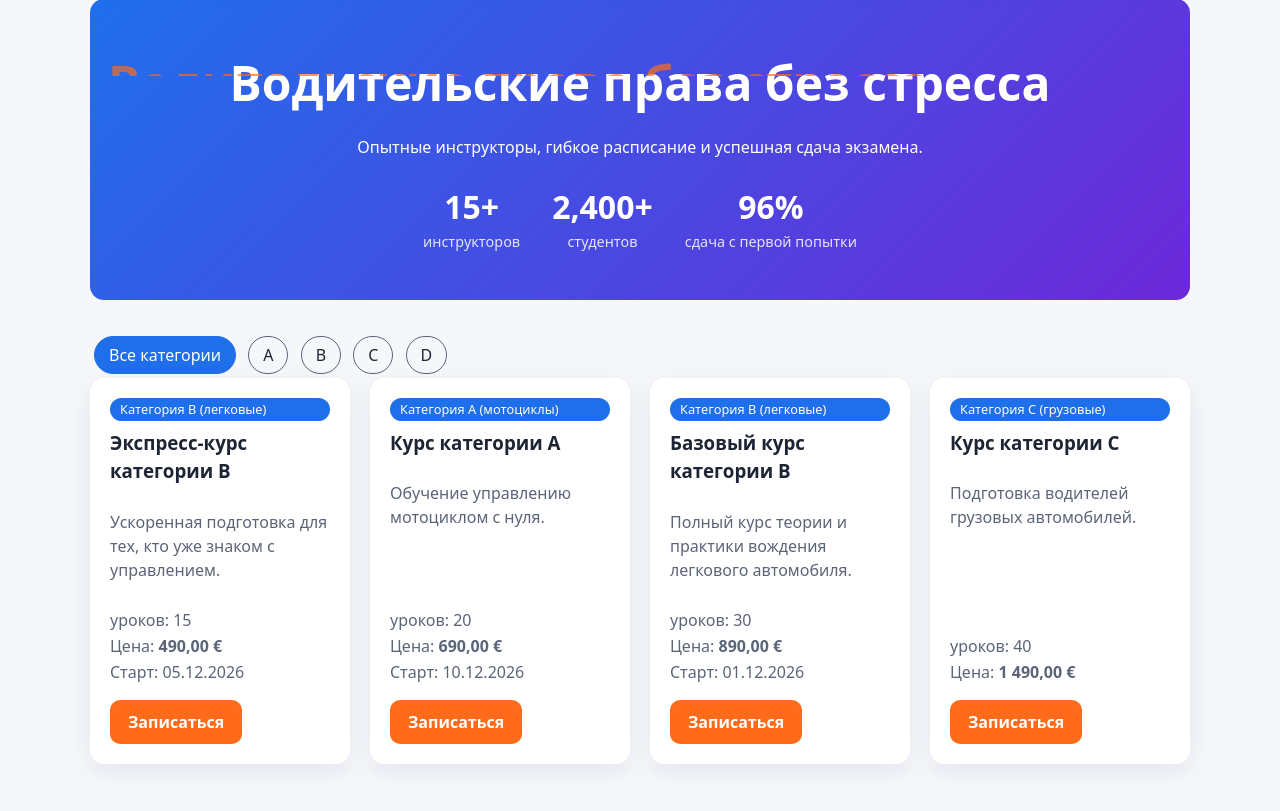
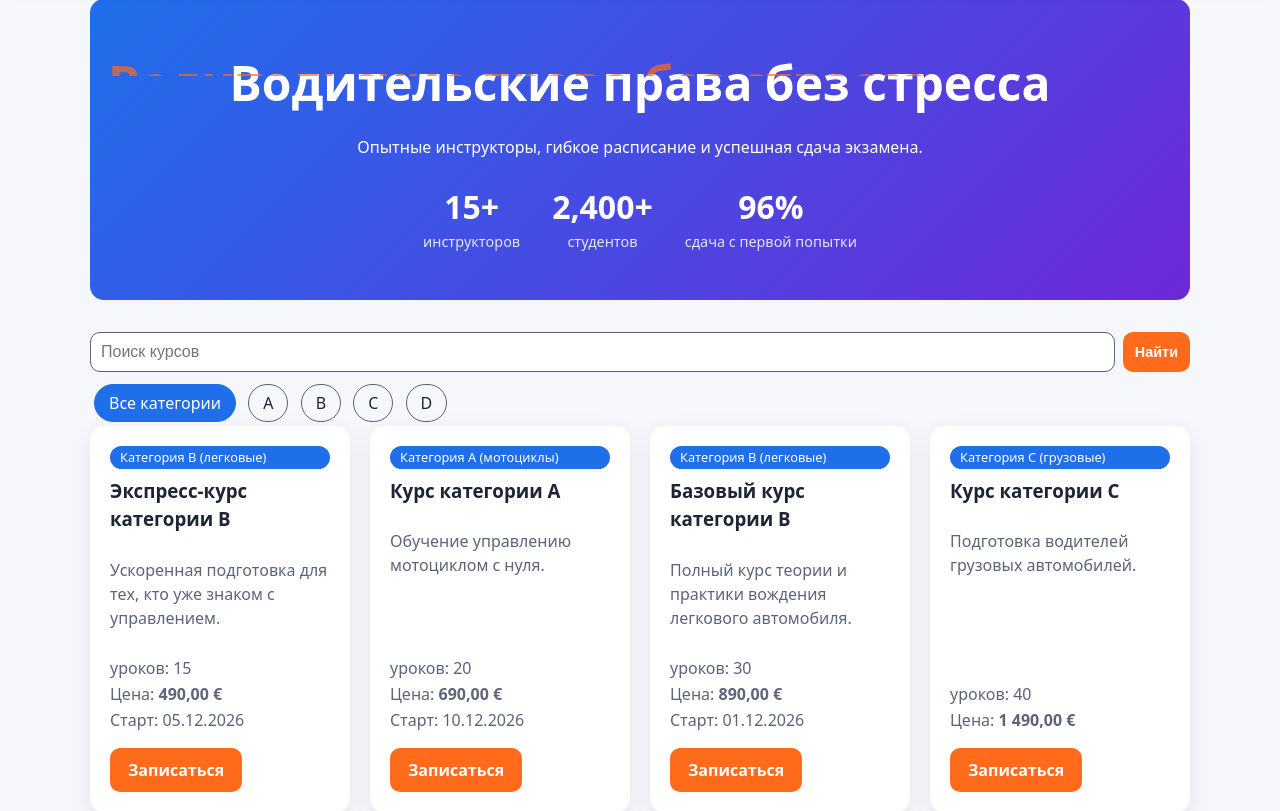
Before and after one commit to benoorde/Autokool, a PHP site: page / in a window 1280 px wide. Shown: the part 87-898 px from the top of the page. Run offline with PHP 8.4, Linux system fonts and the light colour scheme; data comes from the database, SQL or seed files in the repository.

Commit message:
lisa kursuste otsing pealehele

```diff
--- a/src/assets/style.css
+++ b/src/assets/style.css
@@ -74,6 +74,8 @@ main.container { padding: 24px 0 48px; min-height: 70vh; }
   display: inline-block; padding: 6px 14px; margin: 4px;
   border-radius: 999px; border: 1px solid var(--muted); color: var(--text);
 }
+.search { display: flex; gap: 8px; margin: 16px 0 8px; }
+.search input { flex: 1; padding: 10px; border-radius: 10px; border: 1px solid var(--muted); background: var(--surface); color: var(--text); font-size: 1rem; min-width: 0; }
 .chip.on, .chip:hover { background: var(--accent-2); border-color: var(--accent-2); color: #fff; }
 .form-card { max-width: 420px; margin: 0 auto; background: var(--surface); padding: 24px; border-radius: var(--radius); box-shadow: var(--shadow); }
 .form-card label { display: block; margin-bottom: 14px; font-weight: 500; }
--- a/src/index.php
+++ b/src/index.php
@@ -7,9 +7,20 @@ $sql = 'SELECT c.*, cat.name_ru AS cat_ru, cat.name_et AS cat_et, i.full_name AS
         JOIN categories cat ON cat.id = c.category_id
         LEFT JOIN instructors i ON i.id = c.instructor_id';
 $params = [];
+$q = trim($_GET['q'] ?? '');
+$where = [];
 if ($cat) {
-    $sql .= ' WHERE c.category_id = ?';
+    $where[] = 'c.category_id = ?';
     $params[] = $cat;
+}
+if ($q !== '') {
+    $where[] = '(c.title_ru LIKE ? OR c.title_et LIKE ? OR c.description_ru LIKE ? OR c.description_et LIKE ?)';
+    for ($i = 0; $i < 4; $i++) {
+        $params[] = '%' . $q . '%';
+    }
+}
+if ($where) {
+    $sql .= ' WHERE ' . implode(' AND ', $where);
 }
 $stmt = db()->prepare($sql . ' ORDER BY c.price_eur');
 $stmt->execute($params);
@@ -26,10 +37,15 @@ $courses = $stmt->fetchAll();
 </section>
 
 <section id="courses">
+  <form class="search" method="get" action="/index.php#courses">
+    <input type="search" name="q" value="<?= e($q) ?>" placeholder="<?= e(t('search')) ?>">
+    <?php if ($cat): ?><input type="hidden" name="cat" value="<?= (int)$cat ?>"><?php endif; ?>
+    <button class="btn btn-small" type="submit"><?= e(t('search_btn')) ?></button>
+  </form>
   <div class="filters">
     <a href="/index.php" class="chip <?= !$cat ? 'on' : '' ?>"><?= e(t('all_categories')) ?></a>
     <?php foreach ($cats as $c): ?>
-      <a href="?cat=<?= (int)$c['id'] ?>" class="chip <?= $cat === (int)$c['id'] ? 'on' : '' ?>"><?= e($c['code']) ?></a>
+      <a href="?cat=<?= (int)$c['id'] ?><?= $q !== '' ? '&q=' . urlencode($q) : '' ?>" class="chip <?= $cat === (int)$c['id'] ? 'on' : '' ?>"><?= e($c['code']) ?></a>
     <?php endforeach; ?>
   </div>
 
```
